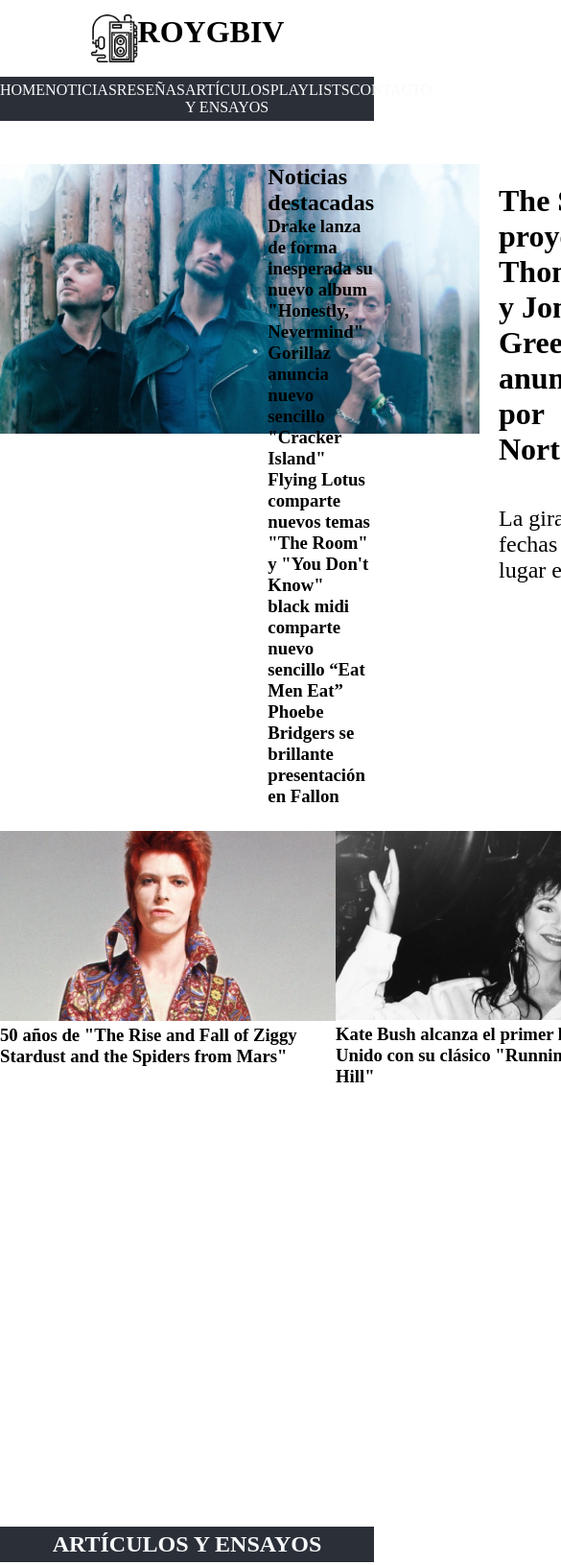
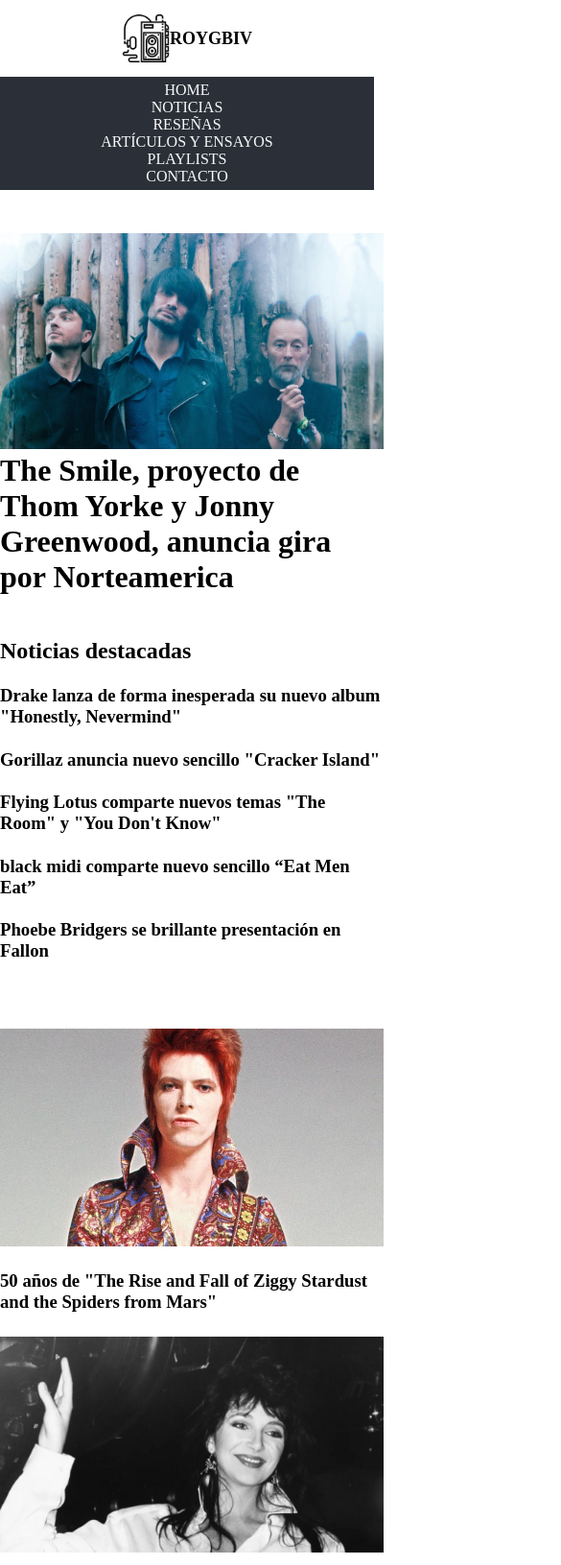
Before and after one commit to acevjuan/blog-de-musica-roygbiv_acevedo, a plain HTML site: page index.html in a window 390 px wide. Shown: the top 1631 px of the page at 96% size, 585 px wide, since content can reach past the window. Drawn offline with Linux system fonts and the light colour scheme; a web font is replaced by a local one.

Commit message:
Actualización de style con responsive (mismos ajustes hechos al desafío de aplicando grids).

```diff
--- a/style.css
+++ b/style.css
@@ -9,6 +9,7 @@
     margin: 15px;
     display: flex;
     justify-content: center;
+    align-items: center;
 }
 
 .titulo {
@@ -23,6 +24,7 @@
 .nav-bar__list {
     background-color: #2B2F38;
     display: flex;
+    flex-wrap: wrap;
     justify-content: space-around;
     padding-top: 5px;
     padding-bottom: 5px;
@@ -40,6 +42,17 @@
     text-decoration: none;
 }
 
+@media (max-width: 600px) {
+    .nav-bar__list {
+        display: flex;
+        flex-direction: column;
+        align-items: center;
+    }
+
+    .titulo {
+        font-size: large;
+    }
+}
 .destacados {
     display: grid;
     grid-template-columns: repeat(4, 1fr);
@@ -80,6 +93,7 @@
 
 .noticias-destacadas {
     display: flex;
+    flex-wrap: wrap;
     flex-direction: column;
     justify-content: space-between;
     align-content: center;
@@ -96,6 +110,7 @@
 
 .contenido-destacado {
     display: flex;
+    flex-wrap: wrap;
     justify-content: space-between;
 }
 
@@ -106,6 +121,71 @@
 .contenido-destacado__item img {
     max-width: 350px;
 }
+
+@media (max-width: 950px) {
+
+    .destacadas {
+        display: grid;
+        grid-template-columns: 1fr;
+        grid-template-rows: repeat(3, 1fr);
+        grid-column-gap: 0px;
+        grid-row-gap: 40px;
+        }
+
+        .contenido-principal { grid-area: 1 / 1 / 2 / 2; }
+        .noticias-destacadas { grid-area: 2 / 1 / 3 / 2; }
+        .contenido-destacado { grid-area: 3 / 1 / 4 / 2; }
+
+        .contenido-principal-box {
+            display: flex;
+            flex-direction: column;
+            flex-wrap: wrap;
+            justify-content: center;
+            align-items: center;
+        }
+
+        .contenido-principal img {
+            max-width: 400px;
+        }
+
+        .contenido-principal__texto {
+            display: flex;
+            flex-direction: column;
+            justify-content: center;
+            flex-wrap: wrap;
+        }
+
+        .contenido-principal__titulo {
+            margin: 0;
+        }
+
+        .contenido-principal__descripcion {
+            display: none;
+        }
+
+        .noticias-destacadas {
+            margin: 20px 0;
+        }
+
+        .noticias-destacadas__item {
+            display: flex;
+            flex-wrap: wrap;
+            justify-content: center;
+        }
+
+        .contenido-destacado__item {
+            display: flex;
+            flex-direction: column;
+            flex-wrap: wrap;
+            justify-content: center;
+        }
+
+        .contenido-destacado__item img {
+            max-width: 400px;
+            padding: 25px 0;
+        }
+
+    }
 
 .resenas, .articulos-y-ensayos {
     background-color: #2B2F38;
@@ -132,8 +212,9 @@
 
 .resenas__albumes, .articulos-y-ensayos__contenido {
     display: grid;
-    grid-template-columns: repeat(3, 1fr);
+    grid-template-columns: repeat(auto-fit, minmax(20rem, 1fr));
     grid-template-rows: 1fr;
+    row-gap: 20px;
     }
 
 .pie-de-pagina {
@@ -169,8 +250,9 @@
 }
 
 .logotipo-fondo-imagen {
-    height: 200px;
-    width: 200px;
+    width: 100px;
+    height: auto;
+    max-width: 200px;
 }
 
 
@@ -295,8 +377,10 @@
 
 .mas-leidas__contenido, .resenas-recientes__contenido {
     display: grid;
-    grid-template-columns: repeat(3, 1fr);
+    grid-template-columns: repeat(auto-fit, minmax(20rem, 1fr));
     grid-template-rows: 1fr;
+    row-gap: 10px;
+    column-gap: 10px;
     text-align: center;
     margin: 50px 0;
 }
```
